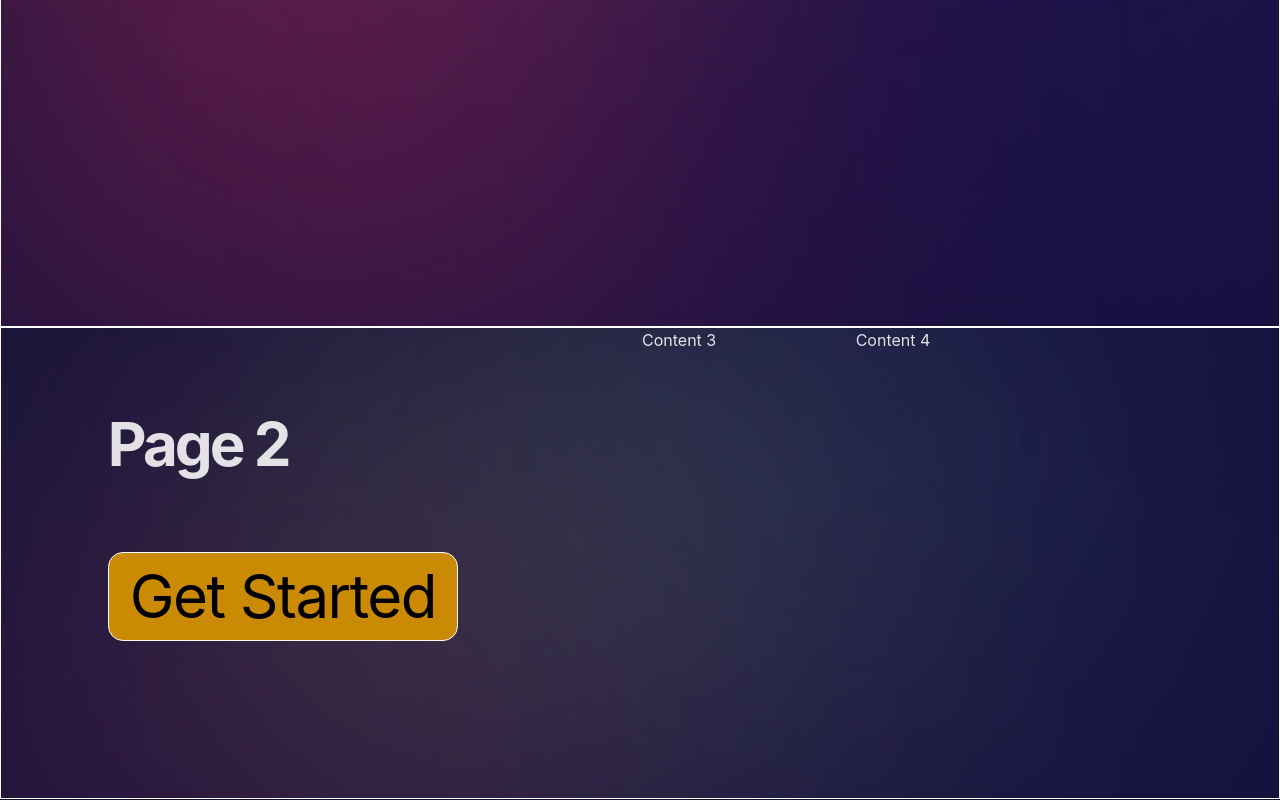
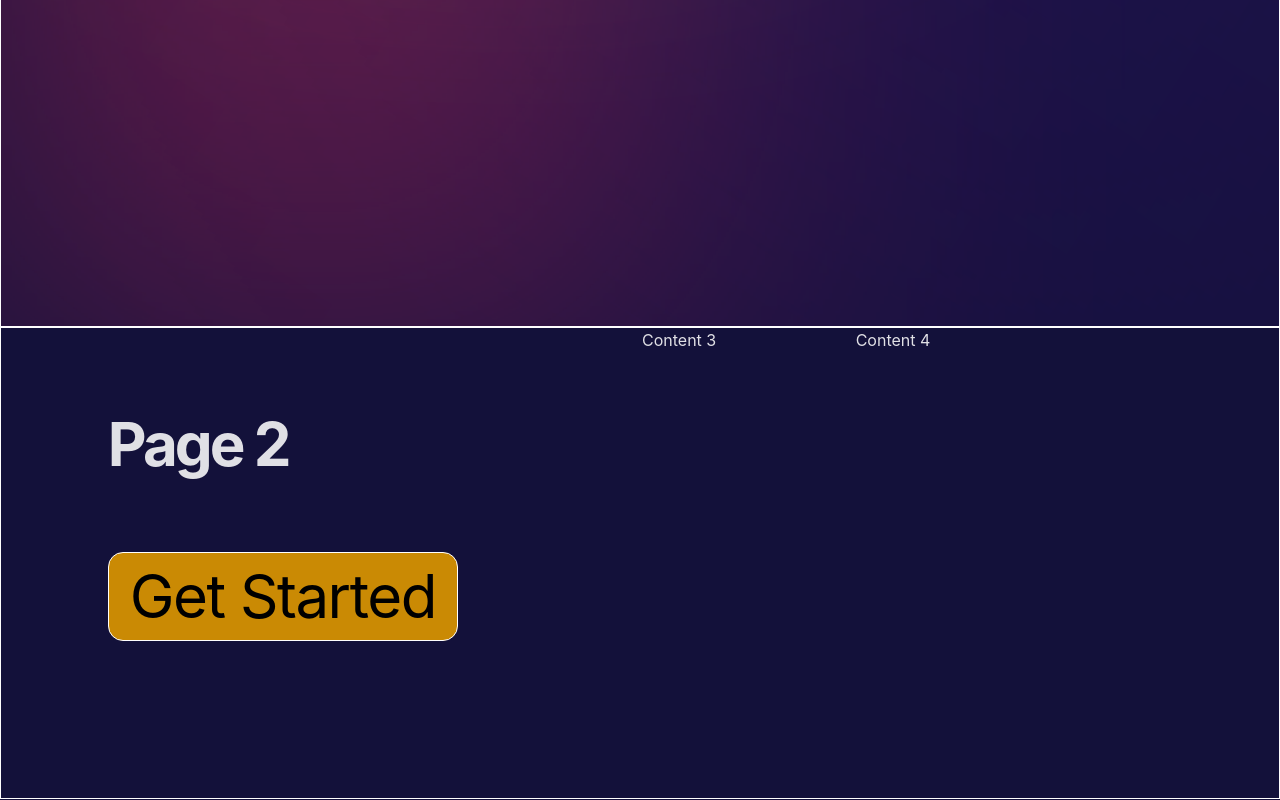
Before and after one commit to infinitepixel-dev/InfinitePixel-Main, a React (Vite) app: page / in a window 1280 px wide. Shown: the part 2395-3195 px from the top of the page. Built offline with nearby package versions, Linux system fonts and the light colour scheme.

Commit message:
Refactor page2.jsx to remove background color divs

```diff
--- a/src/components/pages/page2.jsx
+++ b/src/components/pages/page2.jsx
@@ -5,55 +5,6 @@ function HeroPage() {
   return (
     <div className="relative col-span-12 row-span-1 row-start-1 overflow-hidden">
       {/*NOTE Background Colors */}
-      <div
-        className="absolute bg-color1"
-        style={{
-          width: "50%",
-          height: "50%",
-          left: "0%",
-          top: "50%",
-          filter: "blur(200px)",
-          zIndex: "-1",
-          overflow: "hidden",
-        }}
-      ></div>
-      <div
-        className="absolute bg-color2"
-        style={{
-          width: "40%",
-          height: "60%",
-          left: "20%",
-          top: "15%",
-          filter: "blur(200px)",
-          zIndex: "-1",
-          overflow: "hidden",
-        }}
-      ></div>
-      <div
-        className="absolute bg-color3"
-        style={{
-          width: "30%",
-          height: "40%",
-          left: "50%",
-          top: "5%",
-          filter: "blur(200px)",
-          zIndex: "-1",
-          overflow: "hidden",
-        }}
-      ></div>
-      <div
-        className="absolute bg-color4"
-        style={{
-          width: "35%",
-          height: "45%",
-          left: "60%",
-          top: "50%",
-          filter: "blur(400px)",
-          transform: "rotate(-147.52deg)",
-          zIndex: "-1",
-          overflow: "hidden",
-        }}
-      ></div>
 
       {/* Sub-grid for Page 1 */}
       <div className="z-10 grid grid-cols-12 grid-rows-6 gap-1 overflow-auto column">
```
